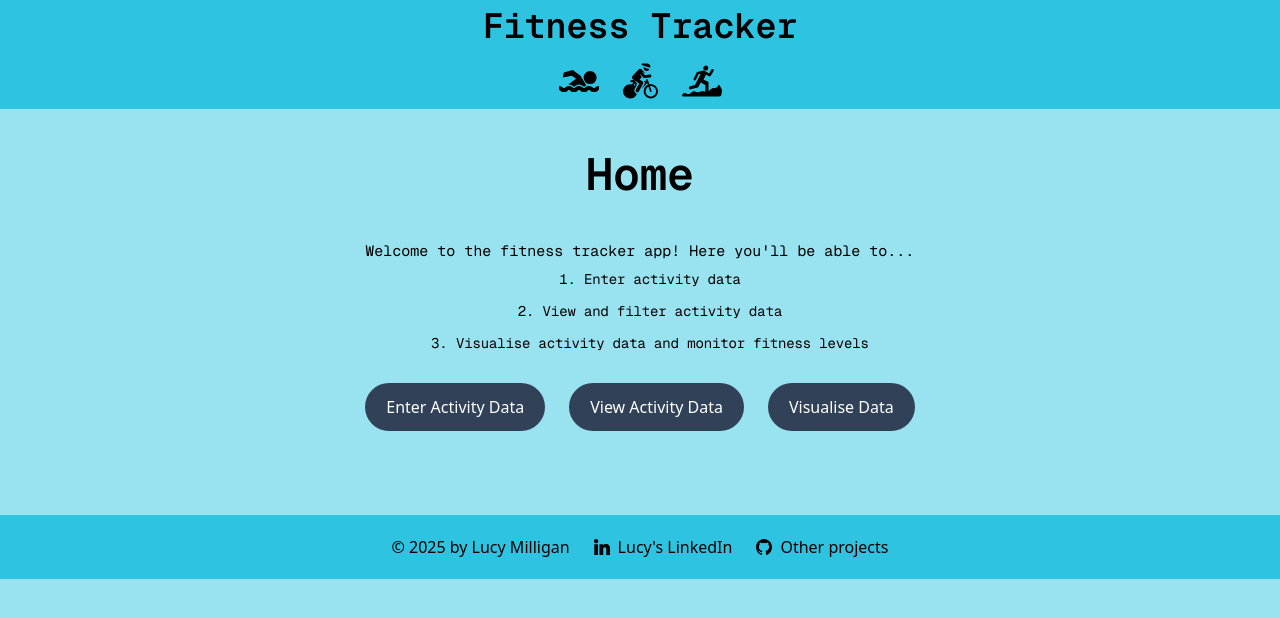
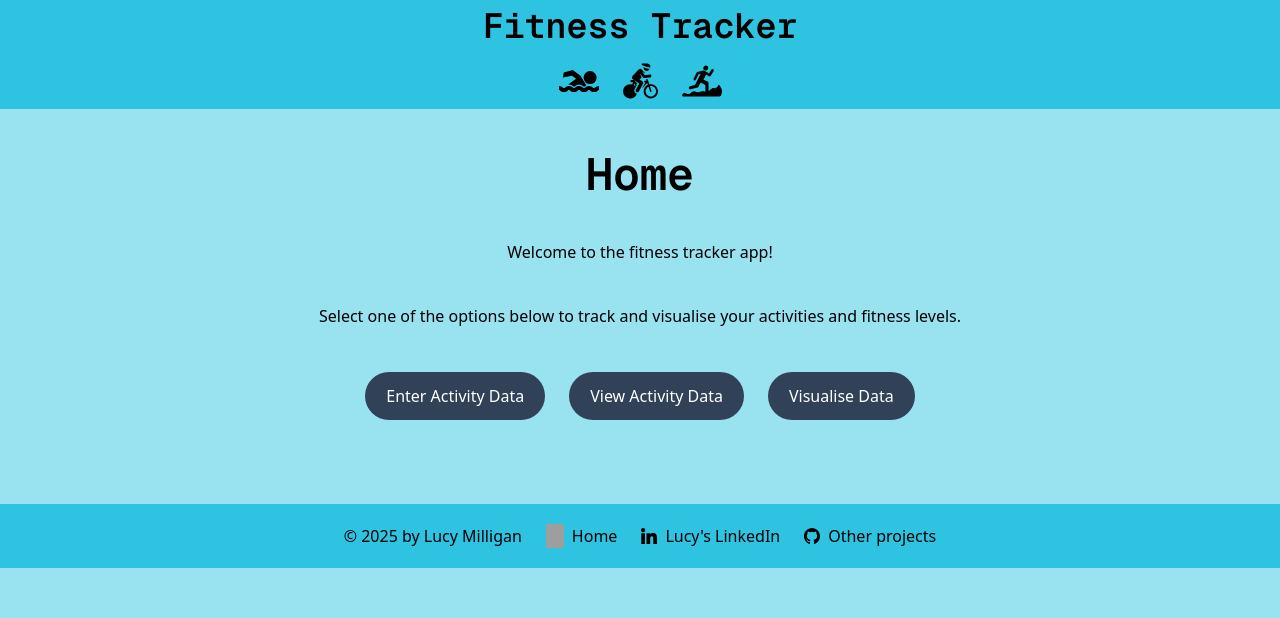
Before and after one commit to LucyMilligan/fitness-tracker, a Next.js app in the folder frontend/fitness-tracker/: page / in a window 1280 px wide. Shown: the top 618 px of the page. Built offline with nearby package versions, Linux system fonts and the light colour scheme; grey boxes are pictures that could not be loaded.

Commit message:
add home button to footer and remove list from home page

```diff
--- a/frontend/fitness-tracker/app/layout.js
+++ b/frontend/fitness-tracker/app/layout.js
@@ -1,6 +1,7 @@
 import { Geist, Geist_Mono } from "next/font/google";
 import "./globals.css";
 import Image from "next/image";
+import Link from "next/link";
 
 const geistSans = Geist({
   variable: "--font-geist-sans",
@@ -59,6 +60,19 @@ export default function RootLayout( {children}) {
           >
             © 2025 by Lucy Milligan
           </p>
+          <Link
+            className="flex gap-2 hover:underline hover:underline-offset-4"
+            href="/"
+          >
+            <Image
+              aria-hidden
+              src="/homepage.svg"
+              alt="Home icon"
+              width={18}
+              height={18}
+            />
+            Home
+          </Link>
           <a
             className="flex gap-2 hover:underline hover:underline-offset-4"
             href="https://www.linkedin.com/in/lucy-milligan-888491150/"
--- a/frontend/fitness-tracker/app/page.js
+++ b/frontend/fitness-tracker/app/page.js
@@ -8,20 +8,21 @@ export default function Home() {
     <>
       <main>
         <p className="text-[45px] text-center py-8 font-semibold font-[family-name:var(--font-geist-mono)]">Home</p>
-        <p className="text-[15px] text-black font-[family-name:var(--font-geist-mono)]">Welcome to the fitness tracker app! Here you'll be able to...</p>
-        <ol className="list-inside list-decimal text-sm/8 text-center font-[family-name:var(--font-geist-mono)] pl-5">
-          <li className="tracking-[-.01em]">
+        <p className="text-[16px] text-black text-center pb-5">Welcome to the fitness tracker app!</p>
+        <p className="text-[16px] text-black text-center py-5">Select one of the options below to track and visualise your activities and fitness levels.</p>
+        {/* <ol className="list-inside list-decimal text-sm/8 text-center pl-5">
+          <li>
             Enter activity data
           </li>
-          <li className="tracking-[-.01em]">
+          <li>
             View and filter activity data
           </li>
-          <li className="tracking-[-.01em]">
+          <li>
             Visualise activity data and monitor fitness levels
           </li>
-        </ol>
+        </ol> */}
 
-        <div className="flex gap-6 items-center flex-col sm:flex-row py-6">
+        <div className="flex gap-6 items-center justify-center flex-col sm:flex-row py-6">
           <Link
             className="rounded-full border border-solid border-transparent transition-colors flex items-center justify-center bg-slate-700 text-white gap-2 hover:bg-teal-600 font-normal text-sm sm:text-base h-10 sm:h-12 px-4 sm:px-5 sm:w-auto"
             href="enter_data"
```
